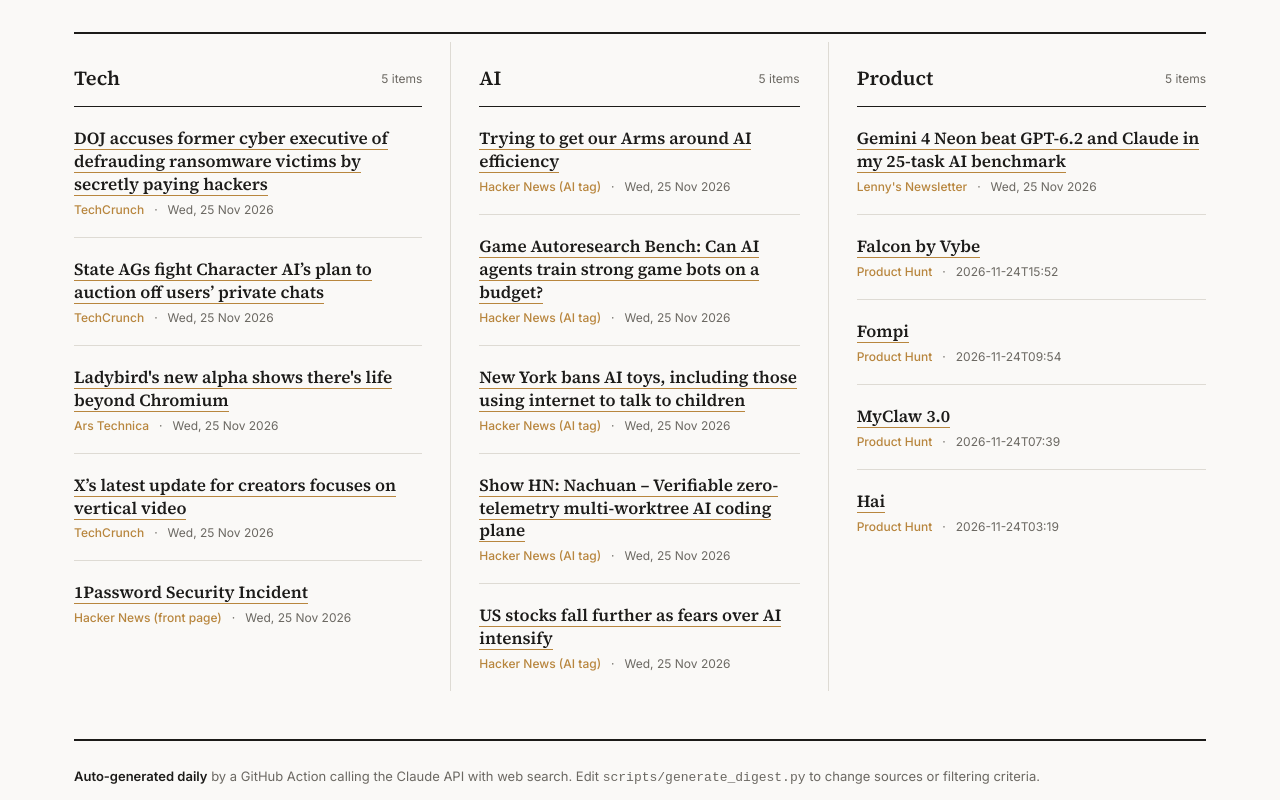
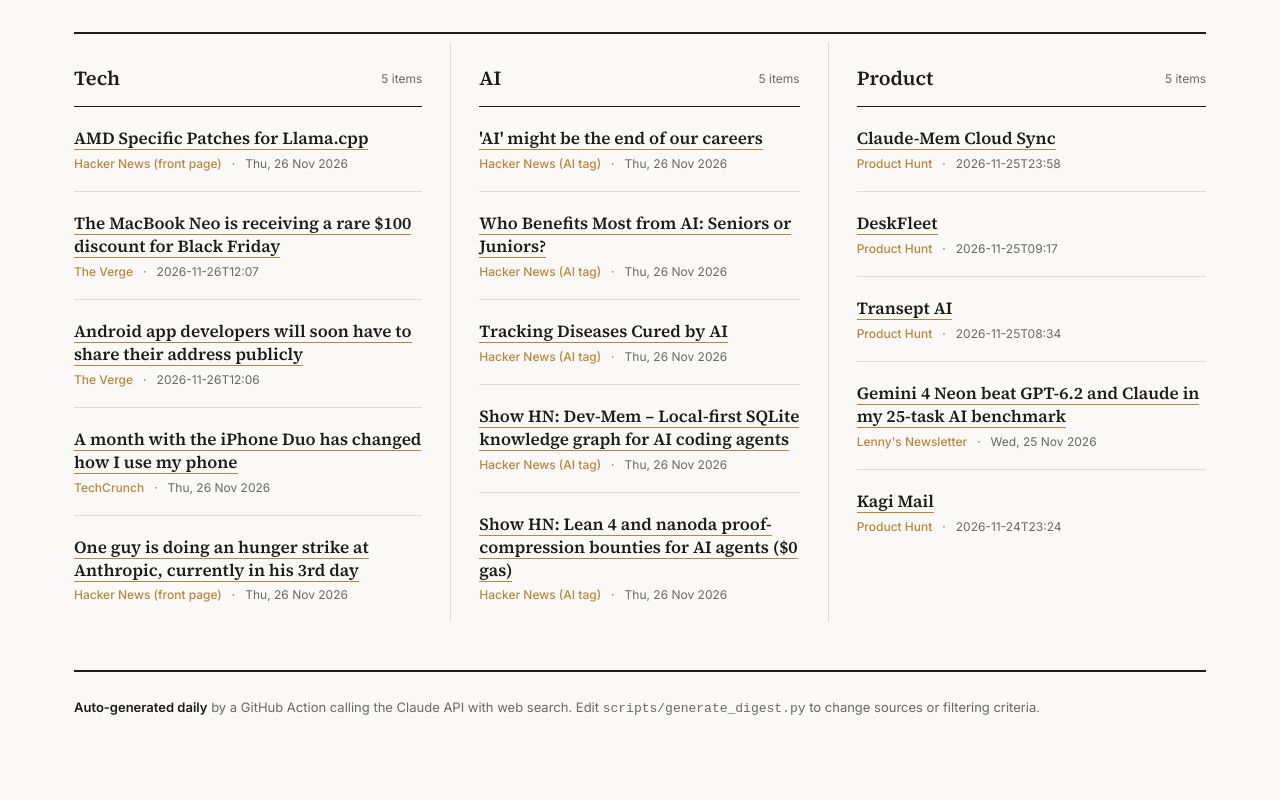
Before and after one commit to adnan-1917/Daily-Digest, a plain HTML site: page daily-digest-free/docs/index.html in a window 1280 px wide. Shown: the part 133-933 px from the top of the page. Drawn offline with Linux system fonts and the light colour scheme.

Commit message:
Update daily digest

```diff
--- a/daily-digest-free/docs/index.html
+++ b/daily-digest-free/docs/index.html
@@ -51,7 +51,7 @@
   <header class="masthead">
     <div class="masthead-top">
       <h1>The Daily Wire</h1>
-      <span class="date">Generated Wednesday, November 25, 2026 at 17:50 UTC</span>
+      <span class="date">Generated Thursday, November 26, 2026 at 17:35 UTC</span>
     </div>
     <p class="tagline">Tech, AI &amp; Product — three columns, five minutes, no scrolling through ten tabs.</p>
   </header>
@@ -60,72 +60,72 @@
     <section class="column">
       <div class="column-head"><h2>Tech</h2><span class="count">5 items</span></div>
       <article class="entry">
-        <h3><a href="https://techcrunch.com/2026/11/25/doj-accuses-former-cyber-executive-of-defrauding-ransomware-victims-by-secretly-paying-hackers/" target="_blank" rel="noopener">DOJ accuses former cyber executive of defrauding ransomware victims by secretly paying hackers</a></h3>
-        <div class="meta"><span class="src">TechCrunch</span><span>&middot;</span><span>Wed, 25 Nov 2026</span></div>
+        <h3><a href="https://devnull.land/amd-specific-llama-cpp" target="_blank" rel="noopener">AMD Specific Patches for Llama.cpp</a></h3>
+        <div class="meta"><span class="src">Hacker News (front page)</span><span>&middot;</span><span>Thu, 26 Nov 2026</span></div>
       </article>
       <article class="entry">
-        <h3><a href="https://techcrunch.com/2026/11/25/state-ags-fight-character-ais-plan-to-auction-off-users-private-chats/" target="_blank" rel="noopener">State AGs fight Character AI’s plan to auction off users’ private chats</a></h3>
-        <div class="meta"><span class="src">TechCrunch</span><span>&middot;</span><span>Wed, 25 Nov 2026</span></div>
+        <h3><a href="https://www.theverge.com/gadgets/1035932/apple-macbook-neo-black-friday-2026-deal-sale" target="_blank" rel="noopener">The MacBook Neo is receiving a rare $100 discount for Black Friday</a></h3>
+        <div class="meta"><span class="src">The Verge</span><span>&middot;</span><span>2026-11-26T12:07</span></div>
       </article>
       <article class="entry">
-        <h3><a href="https://arstechnica.com/gadgets/2026/11/ladybirds-new-alpha-shows-theres-life-beyond-chromium/" target="_blank" rel="noopener">Ladybird's new alpha shows there's life beyond Chromium</a></h3>
-        <div class="meta"><span class="src">Ars Technica</span><span>&middot;</span><span>Wed, 25 Nov 2026</span></div>
+        <h3><a href="https://www.theverge.com/tech/1043228/android-play-store-google-developer-address-eu" target="_blank" rel="noopener">Android app developers will soon have to share their address publicly</a></h3>
+        <div class="meta"><span class="src">The Verge</span><span>&middot;</span><span>2026-11-26T12:06</span></div>
       </article>
       <article class="entry">
-        <h3><a href="https://techcrunch.com/2026/11/25/xs-latest-update-for-creators-focuses-on-vertical-video/" target="_blank" rel="noopener">X’s latest update for creators focuses on vertical video</a></h3>
-        <div class="meta"><span class="src">TechCrunch</span><span>&middot;</span><span>Wed, 25 Nov 2026</span></div>
+        <h3><a href="https://techcrunch.com/2026/11/26/a-month-with-the-iphone-duo-has-changed-how-i-use-my-phone/" target="_blank" rel="noopener">A month with the iPhone Duo has changed how I use my phone</a></h3>
+        <div class="meta"><span class="src">TechCrunch</span><span>&middot;</span><span>Thu, 26 Nov 2026</span></div>
       </article>
       <article class="entry">
-        <h3><a href="https://1password.com/blog/update-on-nov-2026-security-incident" target="_blank" rel="noopener">1Password Security Incident</a></h3>
-        <div class="meta"><span class="src">Hacker News (front page)</span><span>&middot;</span><span>Wed, 25 Nov 2026</span></div>
+        <h3><a href="https://twitter.com/ElliotC1/status/2125689373337489419" target="_blank" rel="noopener">One guy is doing an hunger strike at Anthropic, currently in his 3rd day</a></h3>
+        <div class="meta"><span class="src">Hacker News (front page)</span><span>&middot;</span><span>Thu, 26 Nov 2026</span></div>
       </article>
     </section>
 
     <section class="column">
       <div class="column-head"><h2>AI</h2><span class="count">5 items</span></div>
       <article class="entry">
-        <h3><a href="https://stackoverflow.blog/2026/11/20/trying-to-get-our-arms-around-ai-efficiency/" target="_blank" rel="noopener">Trying to get our Arms around AI efficiency</a></h3>
-        <div class="meta"><span class="src">Hacker News (AI tag)</span><span>&middot;</span><span>Wed, 25 Nov 2026</span></div>
+        <h3><a href="https://www.baldurbjarnason.com/2026/08-ai-might-be-the-end-of-our-careers/" target="_blank" rel="noopener">'AI' might be the end of our careers</a></h3>
+        <div class="meta"><span class="src">Hacker News (AI tag)</span><span>&middot;</span><span>Thu, 26 Nov 2026</span></div>
       </article>
       <article class="entry">
-        <h3><a href="https://gameautoresearch.github.io/" target="_blank" rel="noopener">Game Autoresearch Bench: Can AI agents train strong game bots on a budget?</a></h3>
-        <div class="meta"><span class="src">Hacker News (AI tag)</span><span>&middot;</span><span>Wed, 25 Nov 2026</span></div>
+        <h3><a href="https://languageops.com/blog/who-benefits-most-from-ai-seniors-or-juniors/" target="_blank" rel="noopener">Who Benefits Most from AI: Seniors or Juniors?</a></h3>
+        <div class="meta"><span class="src">Hacker News (AI tag)</span><span>&middot;</span><span>Thu, 26 Nov 2026</span></div>
       </article>
       <article class="entry">
-        <h3><a href="https://www.theguardian.com/us-news/2026/nov/25/new-york-bans-ai-toys" target="_blank" rel="noopener">New York bans AI toys, including those using internet to talk to children</a></h3>
-        <div class="meta"><span class="src">Hacker News (AI tag)</span><span>&middot;</span><span>Wed, 25 Nov 2026</span></div>
+        <h3><a href="https://diseasescuredbyai.com/" target="_blank" rel="noopener">Tracking Diseases Cured by AI</a></h3>
+        <div class="meta"><span class="src">Hacker News (AI tag)</span><span>&middot;</span><span>Thu, 26 Nov 2026</span></div>
       </article>
       <article class="entry">
-        <h3><a href="https://github.com/wg5759/nachuan" target="_blank" rel="noopener">Show HN: Nachuan – Verifiable zero-telemetry multi-worktree AI coding plane</a></h3>
-        <div class="meta"><span class="src">Hacker News (AI tag)</span><span>&middot;</span><span>Wed, 25 Nov 2026</span></div>
+        <h3><a href="https://github.com/HarsH-1877/Dev-Mem" target="_blank" rel="noopener">Show HN: Dev-Mem – Local-first SQLite knowledge graph for AI coding agents</a></h3>
+        <div class="meta"><span class="src">Hacker News (AI tag)</span><span>&middot;</span><span>Thu, 26 Nov 2026</span></div>
       </article>
       <article class="entry">
-        <h3><a href="https://www.bbc.com/news/articles/cq0md8g14zryo" target="_blank" rel="noopener">US stocks fall further as fears over AI intensify</a></h3>
-        <div class="meta"><span class="src">Hacker News (AI tag)</span><span>&middot;</span><span>Wed, 25 Nov 2026</span></div>
+        <h3><a href="https://swarm.tips/proofs/" target="_blank" rel="noopener">Show HN: Lean 4 and nanoda proof-compression bounties for AI agents ($0 gas)</a></h3>
+        <div class="meta"><span class="src">Hacker News (AI tag)</span><span>&middot;</span><span>Thu, 26 Nov 2026</span></div>
       </article>
     </section>
 
     <section class="column">
       <div class="column-head"><h2>Product</h2><span class="count">5 items</span></div>
       <article class="entry">
+        <h3><a href="https://www.producthunt.com/products/claude-mem" target="_blank" rel="noopener">Claude-Mem Cloud Sync</a></h3>
+        <div class="meta"><span class="src">Product Hunt</span><span>&middot;</span><span>2026-11-25T23:58</span></div>
+      </article>
+      <article class="entry">
+        <h3><a href="https://www.producthunt.com/products/deskfleet" target="_blank" rel="noopener">DeskFleet</a></h3>
+        <div class="meta"><span class="src">Product Hunt</span><span>&middot;</span><span>2026-11-25T09:17</span></div>
+      </article>
+      <article class="entry">
+        <h3><a href="https://www.producthunt.com/products/transept-ai" target="_blank" rel="noopener">Transept AI</a></h3>
+        <div class="meta"><span class="src">Product Hunt</span><span>&middot;</span><span>2026-11-25T08:34</span></div>
+      </article>
+      <article class="entry">
         <h3><a href="https://www.lennysnewsletter.com/p/gemini-4-neon-beat-gpt-62-and-claude" target="_blank" rel="noopener">Gemini 4 Neon beat GPT-6.2 and Claude in my 25-task AI benchmark</a></h3>
         <div class="meta"><span class="src">Lenny's Newsletter</span><span>&middot;</span><span>Wed, 25 Nov 2026</span></div>
       </article>
       <article class="entry">
-        <h3><a href="https://www.producthunt.com/products/vybe-4" target="_blank" rel="noopener">Falcon by Vybe</a></h3>
-        <div class="meta"><span class="src">Product Hunt</span><span>&middot;</span><span>2026-11-24T15:52</span></div>
-      </article>
-      <article class="entry">
-        <h3><a href="https://www.producthunt.com/products/fompi" target="_blank" rel="noopener">Fompi</a></h3>
-        <div class="meta"><span class="src">Product Hunt</span><span>&middot;</span><span>2026-11-24T09:54</span></div>
-      </article>
-      <article class="entry">
-        <h3><a href="https://www.producthunt.com/products/myclaw-3-0" target="_blank" rel="noopener">MyClaw 3.0</a></h3>
-        <div class="meta"><span class="src">Product Hunt</span><span>&middot;</span><span>2026-11-24T07:39</span></div>
-      </article>
-      <article class="entry">
-        <h3><a href="https://www.producthunt.com/products/hai-4" target="_blank" rel="noopener">Hai</a></h3>
-        <div class="meta"><span class="src">Product Hunt</span><span>&middot;</span><span>2026-11-24T03:19</span></div>
+        <h3><a href="https://www.producthunt.com/products/kagi" target="_blank" rel="noopener">Kagi Mail</a></h3>
+        <div class="meta"><span class="src">Product Hunt</span><span>&middot;</span><span>2026-11-24T23:24</span></div>
       </article>
     </section>
   </div>
```
